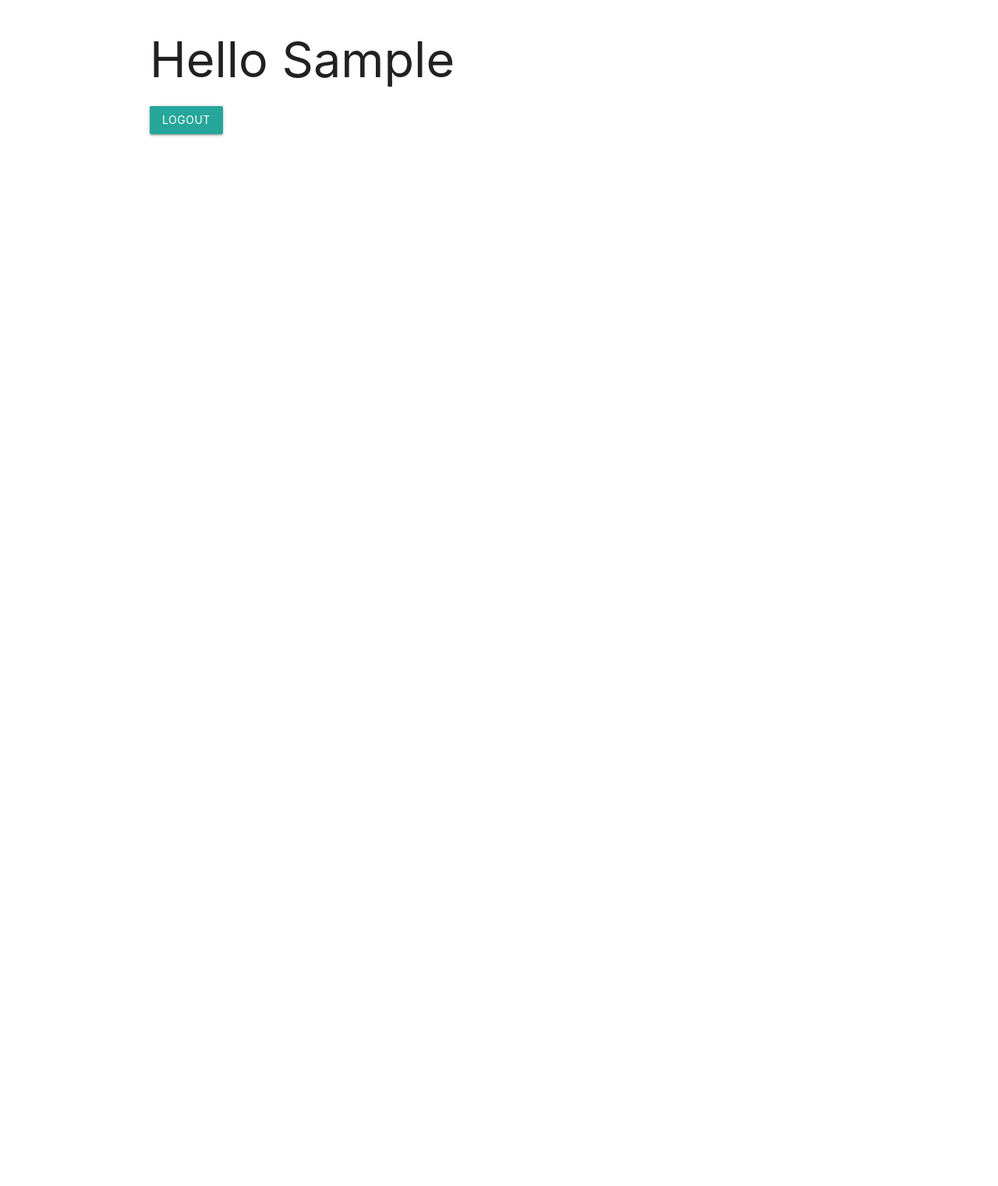
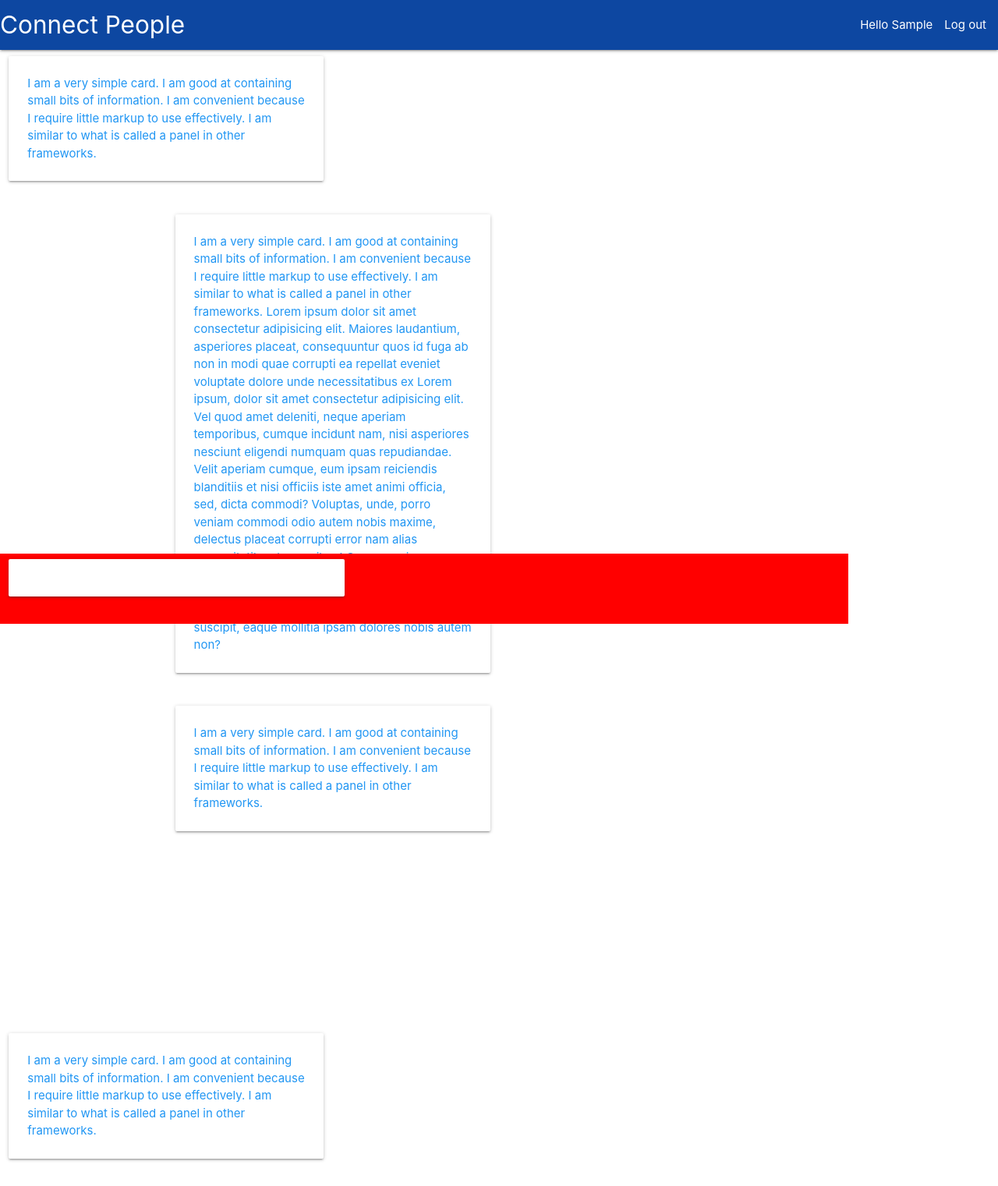
Before and after one commit to rsudhanya/ConnectPeople-Django, a Django app: page / in a window 1280 px wide. Shown: the whole page at 78% size. Before the commit the page ends 175 px from the top, so only its background shows below. Run offline with Django 3.2, Linux system fonts and the light colour scheme; the visitor is signed in with stand-in values (Sample User, id 1).

Commit message:
Navbar Added

```diff
--- a/chatting/templates/chatting/index.html
+++ b/chatting/templates/chatting/index.html
@@ -1,30 +1,119 @@
 <!DOCTYPE html>
 <html lang="en">
-
-<head>
-    <meta charset="UTF-8">
-    <meta name="viewport" content="width=device-width, initial-scale=1.0">
-    <meta http-equiv="X-UA-Compatible" content="ie=edge">
-    <title>Login</title>
+  <head>
+    <meta charset="UTF-8" />
+    <meta name="viewport" content="width=device-width, initial-scale=1.0" />
+    <meta http-equiv="X-UA-Compatible" content="ie=edge" />
+    <title>Chat</title>
     <!-- Compiled and minified CSS -->
-    <link rel="stylesheet" href="https://cdnjs.cloudflare.com/ajax/libs/materialize/1.0.0/css/materialize.min.css">
+    <link
+      rel="stylesheet"
+      href="https://cdnjs.cloudflare.com/ajax/libs/materialize/1.0.0/css/materialize.min.css"
+    />
+    <link
+      href="https://fonts.googleapis.com/icon?family=Material+Icons"
+      rel="stylesheet"
+    />
     <!-- Compiled and minified JavaScript -->
     <script src="https://cdnjs.cloudflare.com/ajax/libs/materialize/1.0.0/js/materialize.min.js"></script>
-</head>
+  </head>
 
-<body>
-    <div class="container">
-        {% csrf_token %}
-        <h1>Hello {{user.first_name}}</h1>
-        <a href="/accounts/logout" class="btn">Logout</a>
+  <body>
+    {% csrf_token %}
+    <div class="navbar-fixed">
+      <nav class="blue darken-4">
+        <div class="nav-wrapper">
+          <a href="#!" class="brand-logo">
+            Connect People
+          </a>
 
+          <ul class="right">
+            <li>Hello {{ user.first_name }}</li>
+            <li><a href="/accounts/logout">Log out</a></li>
+          </ul>
+        </div>
+      </nav>
+    </div>
 
+    <div class="chat-wrapper">
+      <div class="row">
+        <div class="col s12 m4">
+          <div class="card-panel">
+            <span class="blue-text"
+              >I am a very simple card. I am good at containing small bits of
+              information. I am convenient because I require little markup to
+              use effectively. I am similar to what is called a panel in other
+              frameworks.
+            </span>
+          </div>
+        </div>
+      </div>
+      <div class="row">
+        <div class="col s12 m2"></div>
+        <div class="col s12 m4">
+          <div class="card-panel">
+            <span class="blue-text"
+              >I am a very simple card. I am good at containing small bits of
+              information. I am convenient because I require little markup to
+              use effectively. I am similar to what is called a panel in other
+              frameworks. Lorem ipsum dolor sit amet consectetur adipisicing
+              elit. Maiores laudantium, asperiores placeat, consequuntur quos id
+              fuga ab non in modi quae corrupti ea repellat eveniet voluptate
+              dolore unde necessitatibus ex Lorem ipsum, dolor sit amet
+              consectetur adipisicing elit. Vel quod amet deleniti, neque
+              aperiam temporibus, cumque incidunt nam, nisi asperiores nesciunt
+              eligendi numquam quas repudiandae. Velit aperiam cumque, eum ipsam
+              reiciendis blanditiis et nisi officiis iste amet animi officia,
+              sed, dicta commodi? Voluptas, unde, porro veniam commodi odio
+              autem nobis maxime, delectus placeat corrupti error nam alias
+              necessitatibus temporibus! Cum magni rem perspiciatis nisi aut
+              dolorum harum? Et corporis explicabo reiciendis odio tempora
+              similique minima ad, commodi animi maxime ex ipsa? Iusto suscipit,
+              eaque mollitia ipsam dolores nobis autem non?
+            </span>
+          </div>
+        </div>
+      </div>
+      <div class="row">
+        <div class="col s12 m2"></div>
+        <div style="height: 50vh !important" class="col s12 m4">
+          <div class="card-panel">
+            <span class="blue-text"
+              >I am a very simple card. I am good at containing small bits of
+              information. I am convenient because I require little markup to
+              use effectively. I am similar to what is called a panel in other
+              frameworks.
+            </span>
+          </div>
+        </div>
+      </div>
+      <div class="row">
+        <div class="col s12 m4">
+          <div class="card-panel">
+            <span class="blue-text"
+              >I am a very simple card. I am good at containing small bits of
+              information. I am convenient because I require little markup to
+              use effectively. I am similar to what is called a panel in other
+              frameworks.
+            </span>
+          </div>
+        </div>
+    </div>
+    </div>
+    <div class="chat-input" style="position: fixed; bottom: 0; left: 0; width: 85vw; background: red;">
+      <div class="row">
+        <div class="col s12 m5">
+          <div class="card-panel">
+            <span class="blue-text"> </span>
+          </div>
+        </div>
+      </div>
     </div>
 
     {% for m in messages %}
-    <script>M.toast({ html: "{{m}}", classes: 'red-text text-accent-4' })</script>
+    <script>
+      M.toast({ html: "{{m}}", classes: "red-text text-accent-4" });
+    </script>
     {% endfor %}
-
-</body>
-
+  </body>
 </html>
```
Also changed, not shown: accounts/templates/accounts/login.html (+53 -24 lines), accounts/templates/accounts/register.html (+80 -33 lines).
